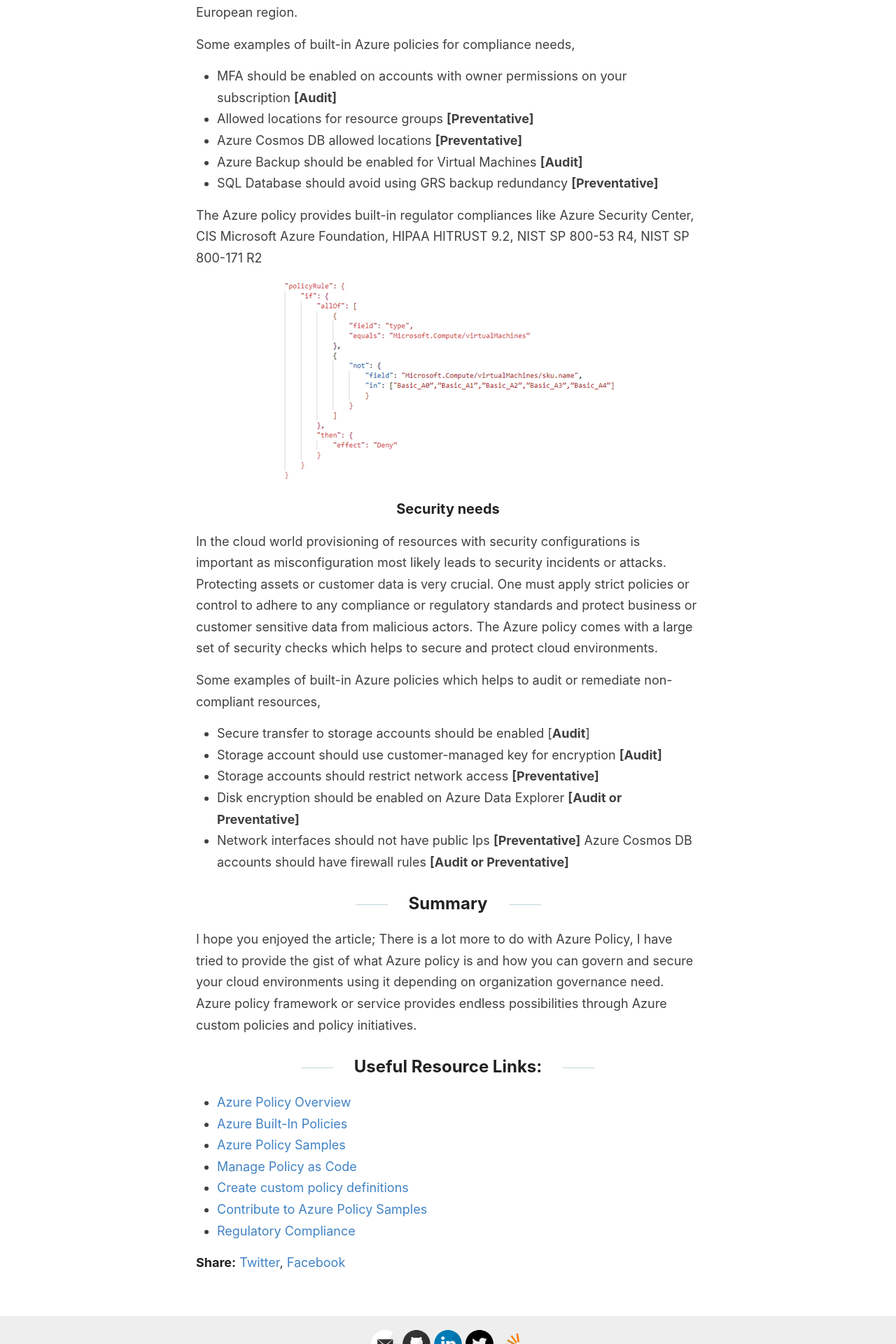
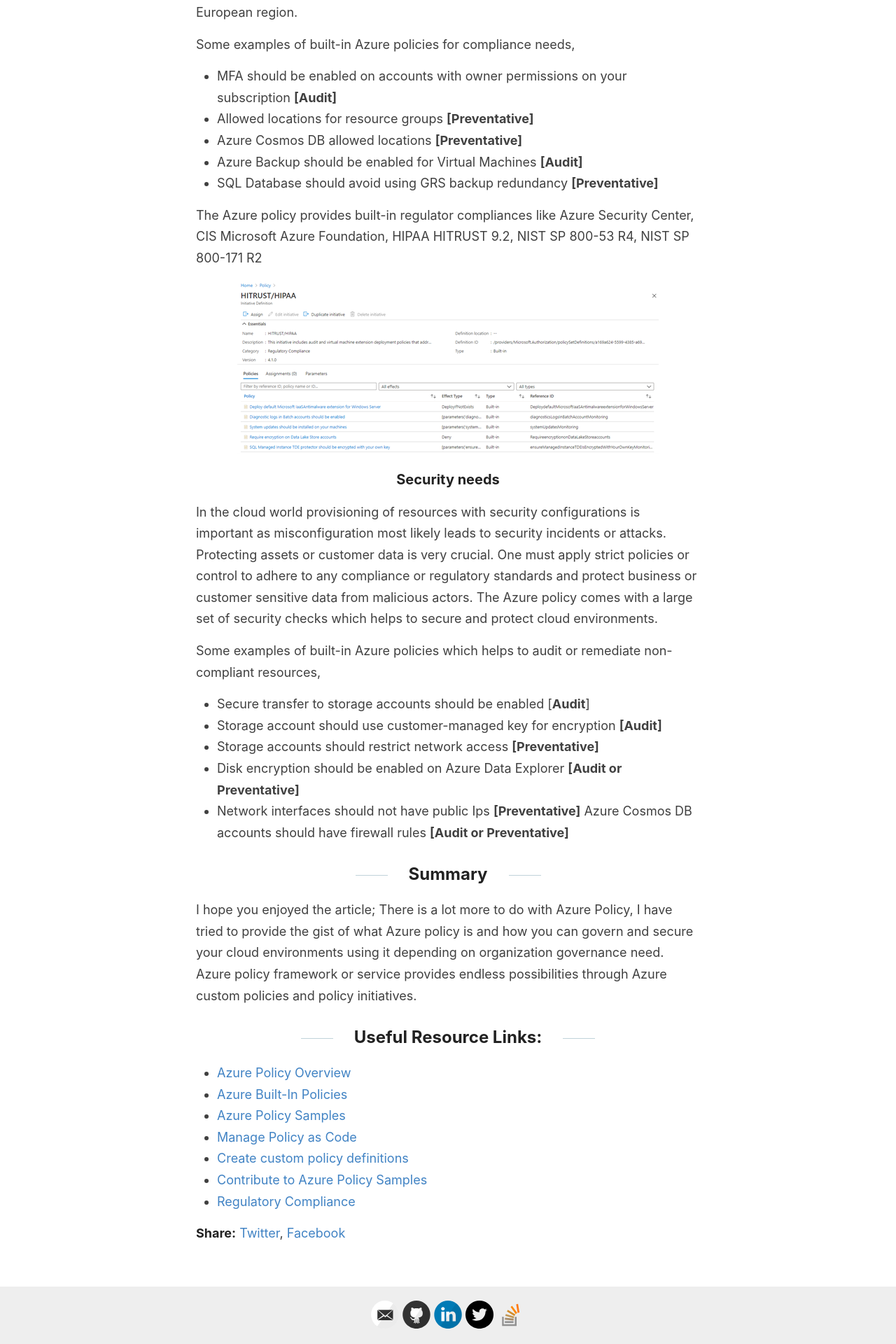
Before and after one commit to rahulkhengare/thesecuremonk.com, a Jekyll site: the page built from _posts/2020-11-30-AzurePolicy.md, in a window 1280 px wide. Shown: the part 4480-6400 px from the top of the page at 70% size. Built offline with Jekyll 4.4.1, drawn with Linux system fonts in a browser that asks for light colours; comment, search, counter and statistics services are not loaded.

Commit message:
Corrected screenshot

```diff
--- a/_posts/2020-11-30-AzurePolicy.md
+++ b/_posts/2020-11-30-AzurePolicy.md
@@ -14,7 +14,7 @@ There are lots of things we need to consider while using the cloud such as Acces
 To fully make use of the cloud efficiently and securely, one must consider the two most important pillars i.e. **Cloud Governance and Security**. To manage the cloud environment properly, one must adhere to some practices or policies which will help their businesses to operate smoothly and securely.
 
 What drives your need for policy enforcement?
-   - Maintain security and performance consistency
+  - Maintain security and performance consistency
   - Regulatory Compliance
   - Enforce enterprise-wide design principles
   - Controlling cost
@@ -91,7 +91,7 @@ Some examples of built-in Azure policies for compliance needs,
 
 The Azure policy provides built-in regulator compliances like Azure Security Center, CIS Microsoft Azure Foundation, HIPAA HITRUST 9.2, NIST SP 800-53 R4, NIST SP 800-171 R2
 
-![](../images/AzurePolicy/AzurePolicy-Sample.png)
+![](../images/AzurePolicy/AzurePolicy-Compliance.png)
 
 
 ### Security needs
```
